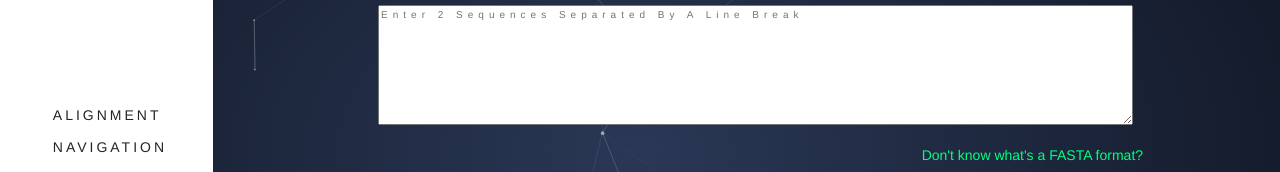
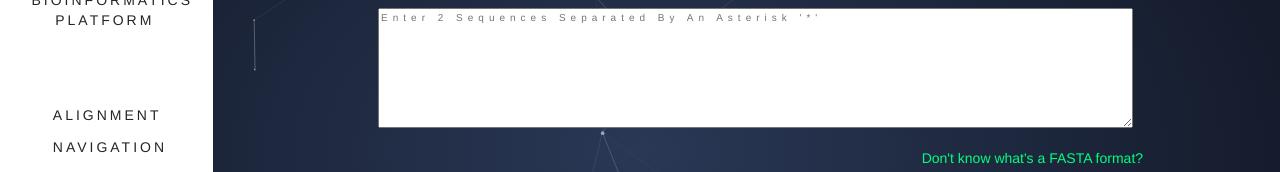
Before and after one commit to MahmoudElsayad/hydroGene, a website: page index.html in a window 1280 px wide. Shown: the part 250-422 px from the top of the page. Drawn offline with nearby package versions, Linux system fonts and the light colour scheme; no server answers; a script that the page names is missing.

Commit message:
Another latest , lol

```diff
--- a/assets/css/style.css
+++ b/assets/css/style.css
@@ -105,7 +105,7 @@ text-shadow: -1px -1px 3px rgba(0, 0, 0, 0.30);
 .left-col {
   height: 105%;
 background-color: rgb(255, 255, 255);
-margin-top: -2%;
+margin-top: 0%;
 
 }
 
--- a/index.html
+++ b/index.html
@@ -69,7 +69,7 @@
 
             </div>
             <div v-if="!result && !advanced && !loading">
-              <textarea name="sequence" rows="8" cols="80" v-model.trim="seq" placeholder="Enter 2 Sequences separated by a line break" class="text-uppercase"></textarea>
+              <textarea name="sequence" rows="8" cols="80" v-model.trim="seq" placeholder="Enter 2 Sequences separated by an asterisk '*'" class="text-uppercase"></textarea>
               <p class="hint"><a href="https://en.m.wikipedia.org/wiki/FASTA_format?pw=350&ph=450" class="popup">Don't know what's a FASTA format?</a></p>
               <p class="hint"><a href="http://www.bioinformatics.org/sms2/random_protein.html?pw=350&ph=450" class="popup">Random Protein Sequence Generator</a></p>
               <button type="button" class="btn btn-primary" v-on:click="expert()">Various Options</button>
```
